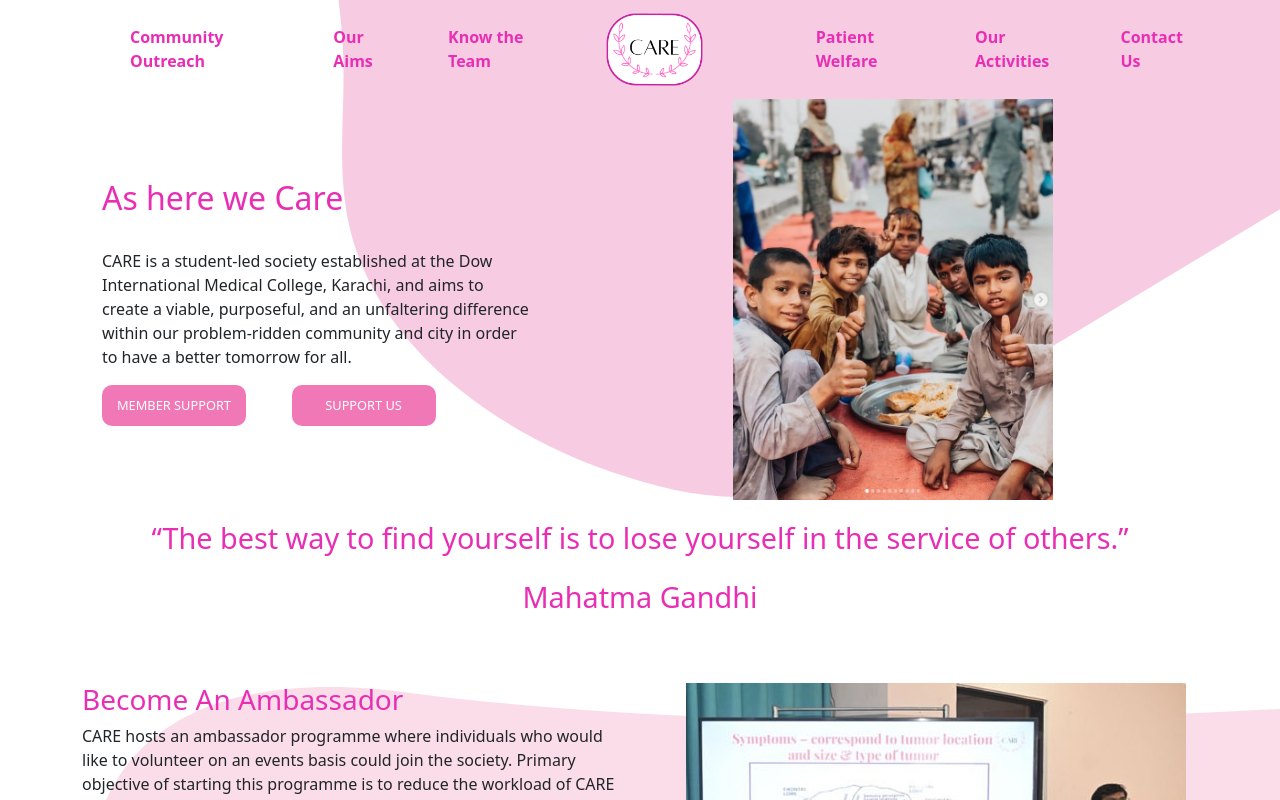
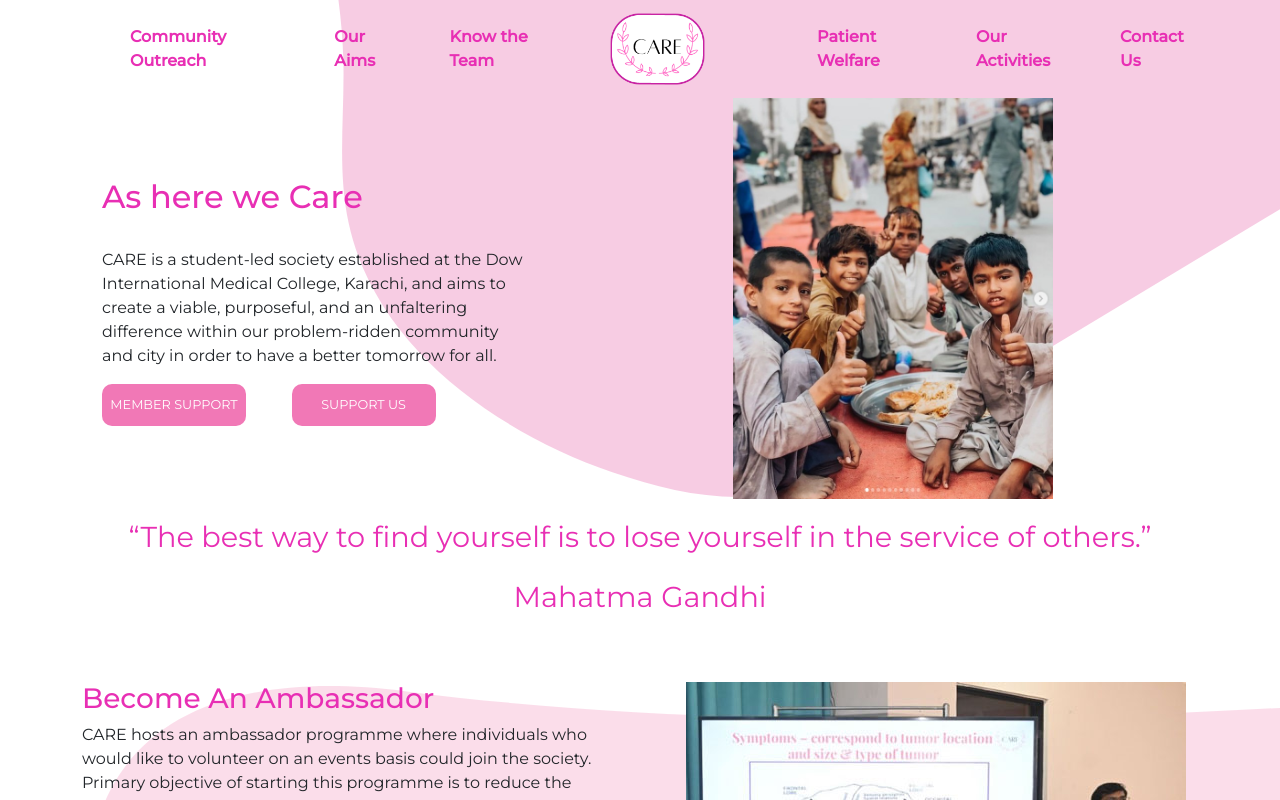
Before and after one commit to Habib-Shahzad/Care-Website, a React (Create React App) app in the folder client/: page / in a window 1280 px wide. Shown: the top 800 px of the page. Built offline with nearby package versions, Linux system fonts and the light colour scheme.

Commit message:
Changed Font

```diff
--- a/client/src/global.scss
+++ b/client/src/global.scss
@@ -58,21 +58,9 @@ $padding-image-large: 0 10rem;
   color: rgb(160, 0, 0);
 }
 
-// .page {
-//   height: 100vh;
-//   margin: 0;
-
-//   font-family: "Montserrat", sans-serif !important;
-//   position: absolute;
-//   background-color: white;
-//   width: 100%;
-
-//   max-width: 100%;
-//   overflow-x: hidden;
-
-//   display: flex;
-//   flex-direction: column;
-// }
+body {
+  font-family: "Montserrat", sans-serif !important;
+}
 
 .center-absolute {
   position: absolute;
```
